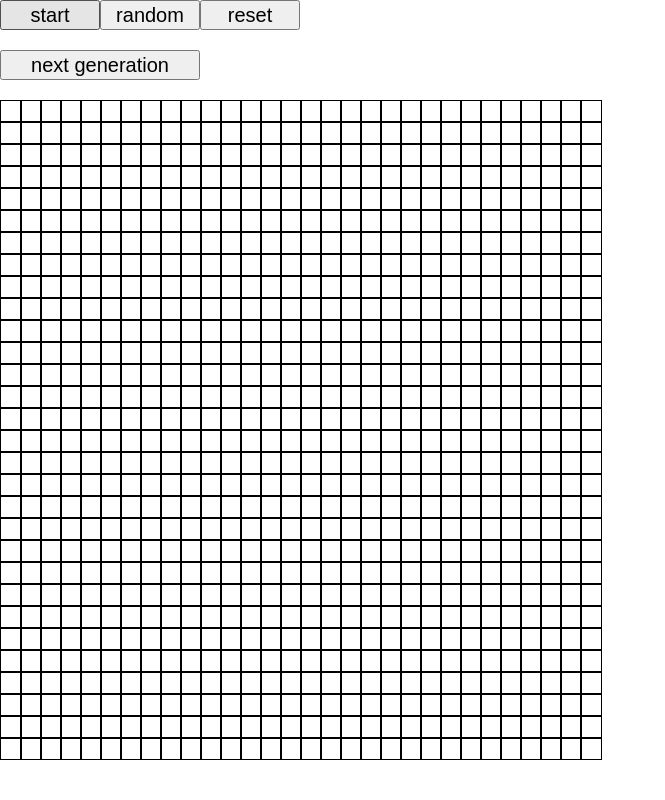
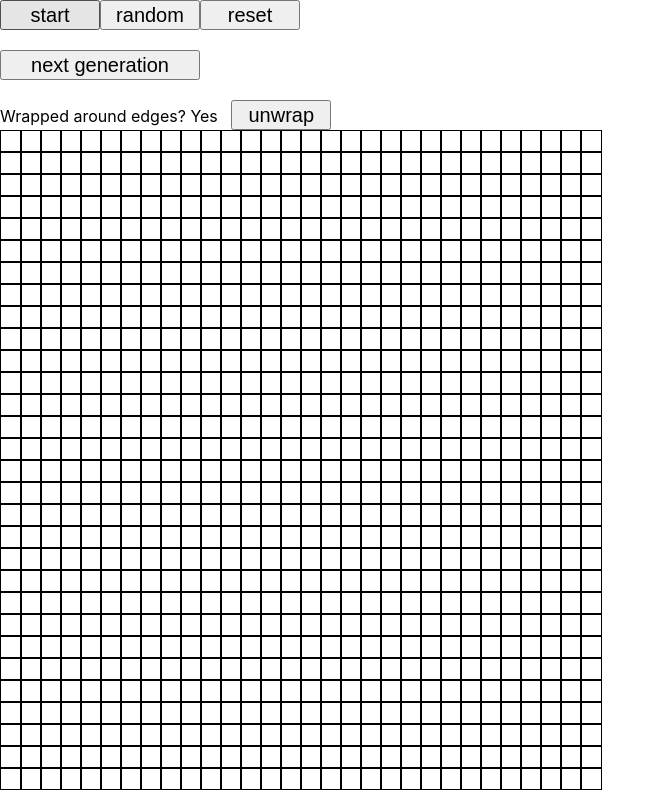
Before and after one commit to Annie-Huang/react-conway-game-of-life, a React (Create React App) app: page / in a window 1280 px wide. Shown: the whole page, without its empty margins (0-665 px from the left). Built offline with nearby package versions, Linux system fonts and the light colour scheme.

Commit message:
Create 'unwrap' : 'wrap' button

```diff
--- a/src/App.tsx
+++ b/src/App.tsx
@@ -100,6 +100,7 @@ const App: React.FC = () => {
   // console.log(grid);
 
   const [running, setRunning] = useState(false);
+  const [isWrappedAroundEdges, setIsWrappedAroundEdges] = useState(true);
 
   // useRef returns a mutable ref object whose .current property is initialized to the passed argument (initialValue).
   // The returned object will persist for the full lifetime of the component.
@@ -143,6 +144,8 @@ const App: React.FC = () => {
       <br/><br/>
       <button style={{width: 200}} onClick={() => setGrid(updateGridValue(grid))}>next generation</button>
       <br/><br/>
+      Wrapped around edges? {isWrappedAroundEdges ? 'Yes' : 'No'} &nbsp;&nbsp;
+      <button onClick={() => setIsWrappedAroundEdges(!isWrappedAroundEdges)}>{isWrappedAroundEdges ? 'unwrap' : 'wrap'}</button>
       <div style={{display: 'grid', gridTemplateColumns: `repeat(${numCols}, 20px`}}>
         {
           grid.map((row, i) =>
```
